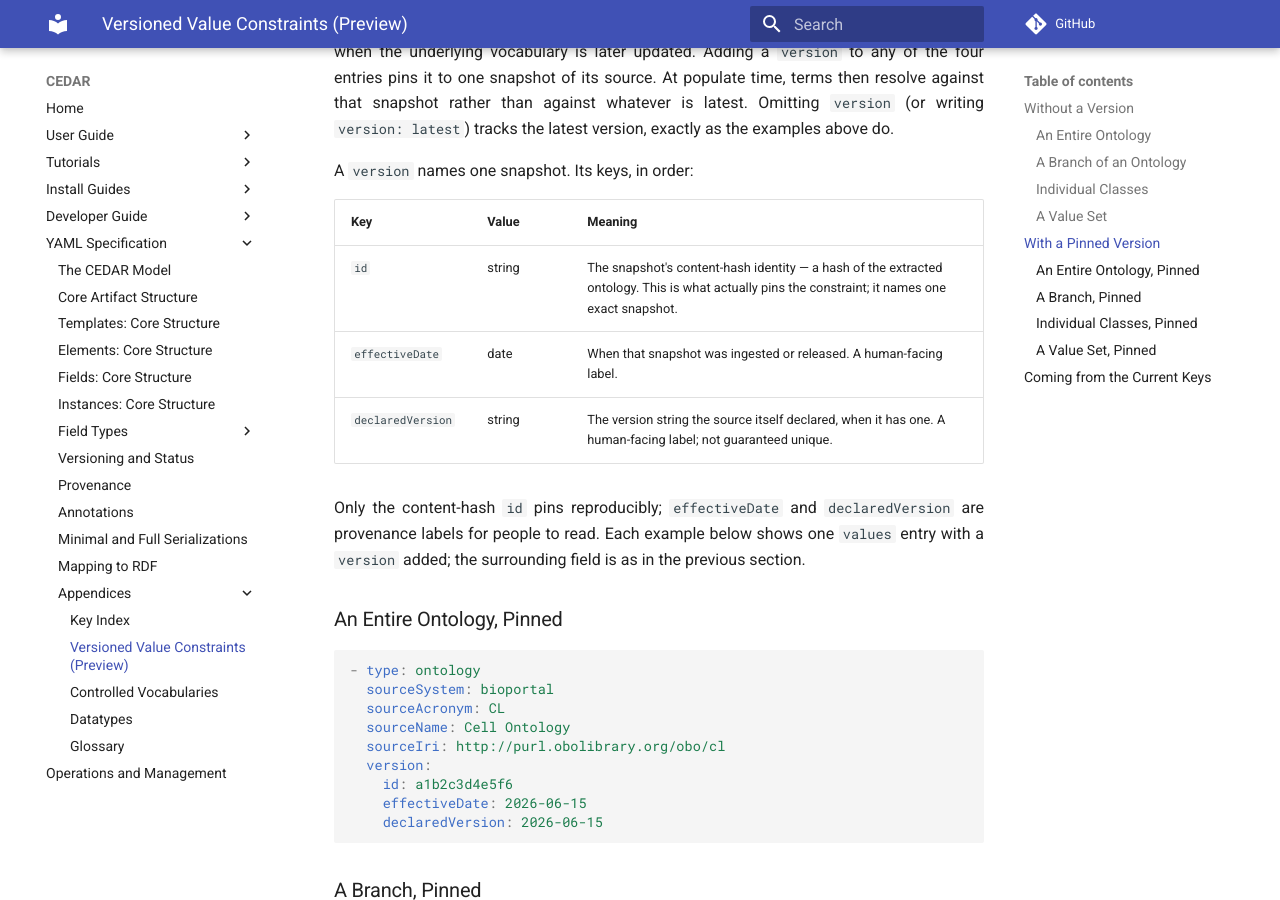
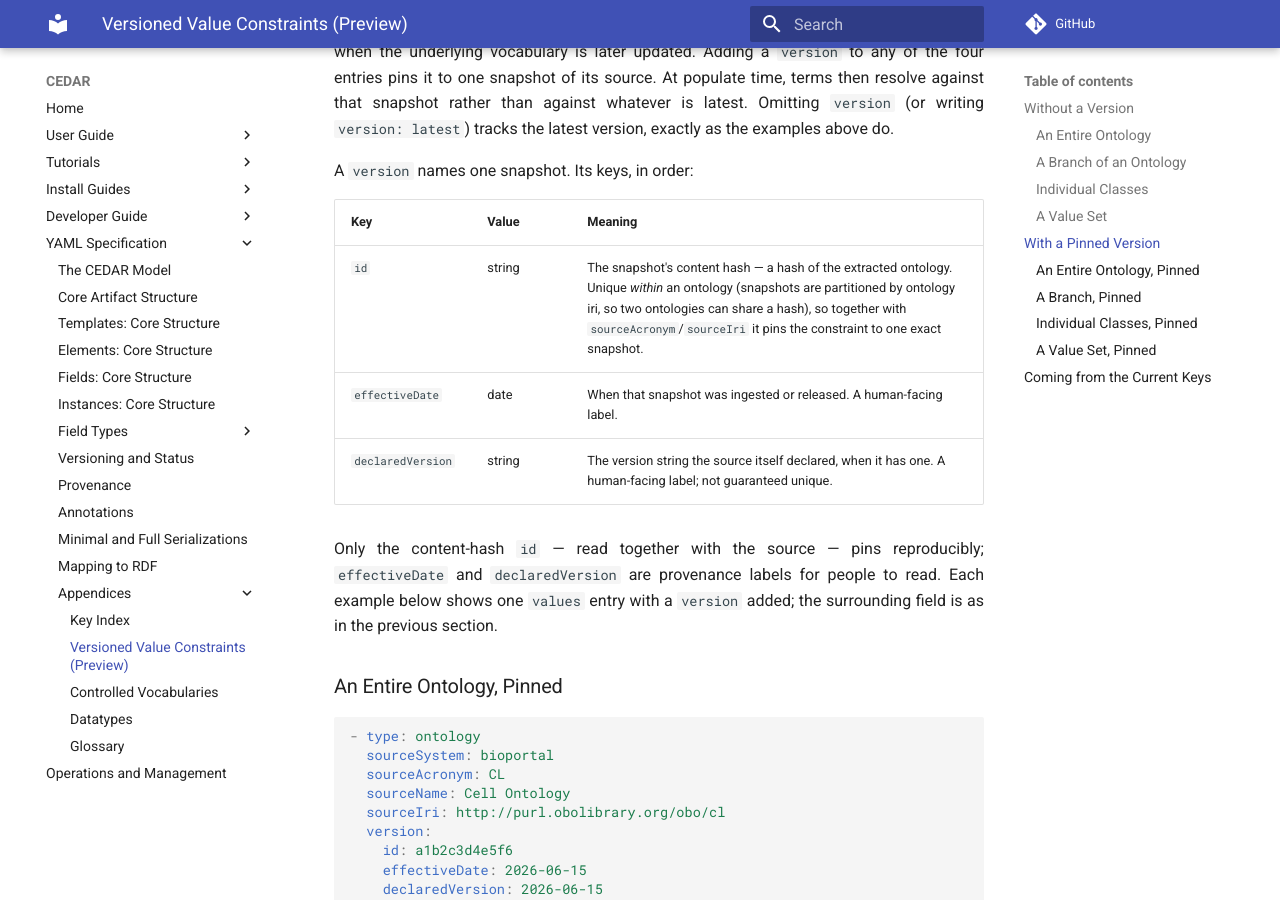
Before and after one commit to metadatacenter/cedar-mkdocs, an MkDocs documentation site: the page built from docs/yaml-spec/appendices/versioned-value-constraints.md, in a window 1280 px wide and 900 px high, scrolled down 4194 px. Built offline with MkDocs 1.6.1 and Material for MkDocs 9.7.7, drawn with Linux system fonts in a browser that asks for light colours; comment, search, counter and statistics services are not loaded.

Commit message:
YAML preview: correct version.id uniqueness — unique per ontology, not globally
The content hash is unique within an ontology (snapshots are partitioned by ontology iri;
two ontologies can share a hash), so it pins one exact snapshot only together with the
source. Fixes the overclaim that the id alone names one snapshot.

Co-Authored-By: Claude Opus 4.8 <noreply@anthropic.com>

```diff
--- a/docs/yaml-spec/appendices/versioned-value-constraints.md
+++ b/docs/yaml-spec/appendices/versioned-value-constraints.md
@@ -166,12 +166,12 @@ A `version` names one snapshot. Its keys, in order:
 
 | Key | Value | Meaning |
 |-----|-------|---------|
-| `id` | string | The snapshot's content-hash identity — a hash of the extracted ontology. This is what actually pins the constraint; it names one exact snapshot. |
+| `id` | string | The snapshot's content hash — a hash of the extracted ontology. Unique *within* an ontology (snapshots are partitioned by ontology iri, so two ontologies can share a hash), so together with `sourceAcronym`/`sourceIri` it pins the constraint to one exact snapshot. |
 | `effectiveDate` | date | When that snapshot was ingested or released. A human-facing label. |
 | `declaredVersion` | string | The version string the source itself declared, when it has one. A human-facing label; not guaranteed unique. |
 
-Only the content-hash `id` pins reproducibly; `effectiveDate` and `declaredVersion` are provenance
-labels for people to read. Each example below shows one `values` entry with a `version` added; the
+Only the content-hash `id` — read together with the source — pins reproducibly; `effectiveDate` and
+`declaredVersion` are provenance labels for people to read. Each example below shows one `values` entry with a `version` added; the
 surrounding field is as in the previous section.
 
 ### An Entire Ontology, Pinned
```
